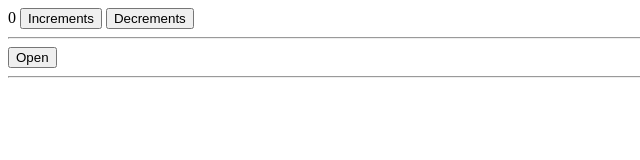
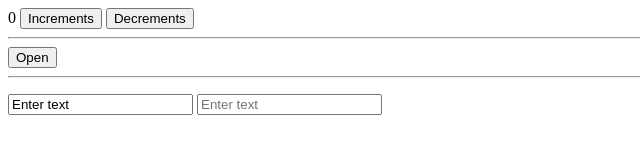
Before and after one commit to Jesse-js/course-alpine-js, a plain HTML site: page public/index.html in a window 1280 px wide. Shown: the whole page, without its empty margins (0-640 px from the left). Drawn offline with nearby package versions, Linux system fonts and the light colour scheme.

Commit message:
feat: working with x-model, x-html and x-bind

```diff
--- a/public/index.html
+++ b/public/index.html
@@ -49,12 +49,21 @@
       </button>
       <template x-if="open">
         <p>
-          Lorem ipsum dolor sit amet consectetur adipisicing elit. Unde iste sunt,
-          necessitatibus, molestias enim totam quae eligendi aspernatur ab illo ex
-          harum vel laudantium odit nulla odio tempore, labore minus.
+          Lorem ipsum dolor sit amet consectetur adipisicing elit. Unde iste
+          sunt, necessitatibus, molestias enim totam quae eligendi aspernatur ab
+          illo ex harum vel laudantium odit nulla odio tempore, labore minus.
         </p>
       </template>
     </div>
     <hr />
+    <div
+      x-data="{
+        text: '',
+        placeholder: 'Enter text'
+    }">
+      <p x-html="text"></p>
+      <input type="text" x-model="placeholder">
+      <input type="text" x-model="text" x-bind:placeholder="placeholder"/>
+    </div>
   </body>
 </html>
```
